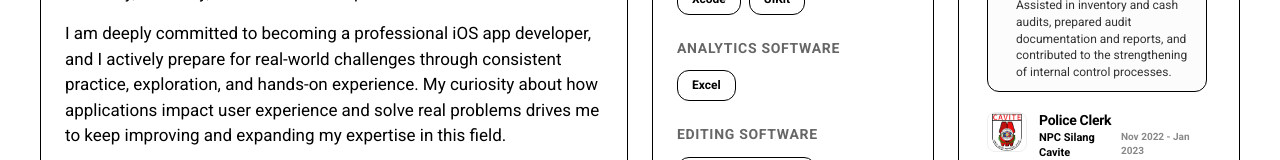
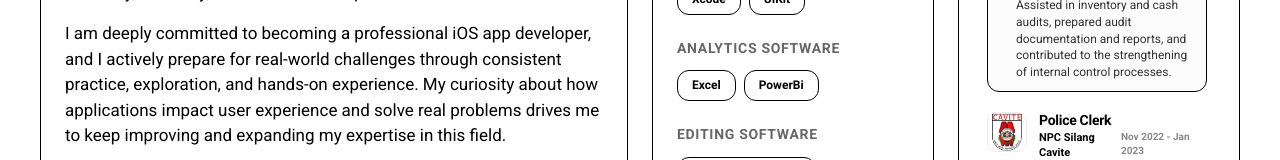
Before and after one commit to Valiantic/Ralph-Dainiell, a Next.js app: page / in a window 1280 px wide. Shown: the part 614-774 px from the top of the page. Built offline with nearby package versions, Linux system fonts and the light colour scheme.

Commit message:
adjustments

```diff
--- a/app/constants/portfolio.ts
+++ b/app/constants/portfolio.ts
@@ -35,6 +35,7 @@ export const PORTFOLIO_DATA: PortfolioData = {
         { name: "Xcode", category: "Mobile Development" },
         { name: "UIKit", category: "Mobile Development" },
         { name: "Excel", category: "Analytics Software" },
+        { name: "PowerBi", category: "Analytics Software" },
         { name: "Adobe Premiere Pro", category: "Editing Software" },
         { name: "Final Cut Pro", category: "Editing Software" },
         { name: "Figma", category: "Editing Software" },
```
